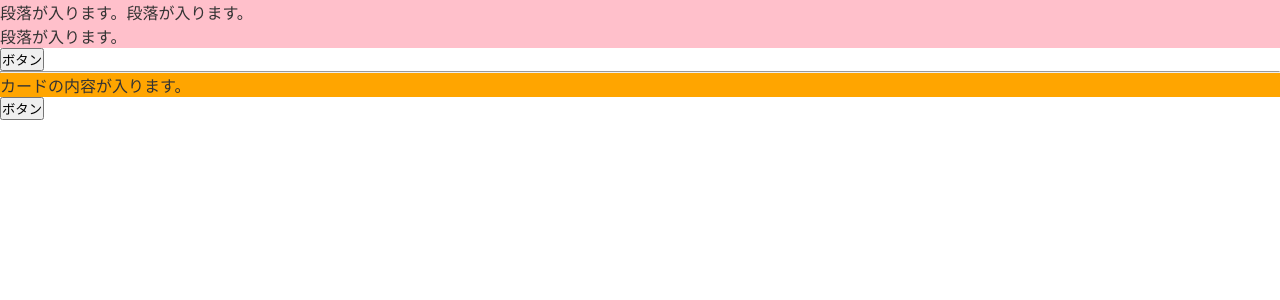
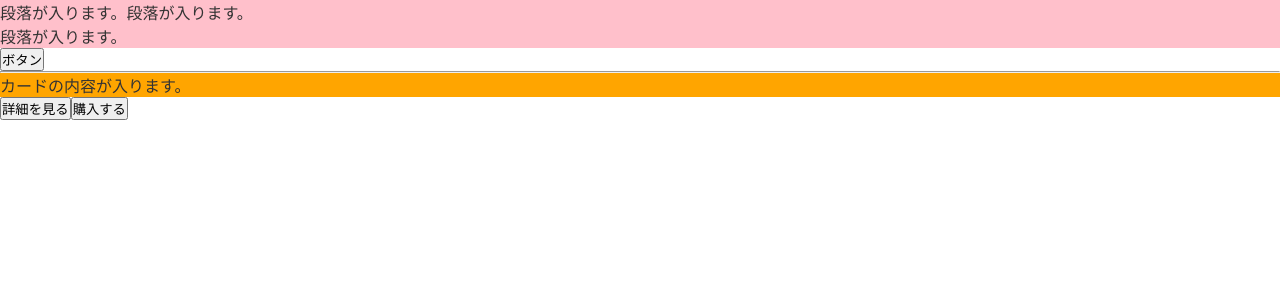
Before and after one commit to kuri-no/flow-meister, a Next.js app: page /about in a window 1280 px wide. Shown: the top 300 px of the page. Built offline with nearby package versions, Linux system fonts and the light colour scheme.

Commit message:
propsの確認

```diff
--- a/src/app/about/page.js
+++ b/src/app/about/page.js
@@ -10,7 +10,7 @@ export default function About() {
         <p style={{ color: "#333", backgroundColor: "pink" }}>
           段落が入ります。段落が入ります。<br />段落が入ります。
         </p>
-        <ButtonSample />
+        <ButtonSample text="ボタン" type="submit" />
         <hr />
         <CardSample />
       </div>
--- a/src/components/ui/ButtonSample.js
+++ b/src/components/ui/ButtonSample.js
@@ -1,11 +1,11 @@
 "use client";
 
-export default function ButtonSample() {
+export default function ButtonSample(props) {
   function handleButtonClick() {
     alert("click!");
   }
 
   return (
-    <button type="button" onClick={handleButtonClick}>ボタン</button>
+    <button type={props.type} onClick={handleButtonClick}>{props.text}</button>
   );
 }
--- a/src/components/ui/CardSample.js
+++ b/src/components/ui/CardSample.js
@@ -6,7 +6,8 @@ export default function CardSample() {
       <p style={{ color: "#333", backgroundColor: "orange" }}>
         カードの内容が入ります。
       </p>
-      <ButtonSample />
+      <ButtonSample text="詳細を見る" type="button" />
+      <ButtonSample text="購入する" type="button" />
     </div>
   );
 }
```
